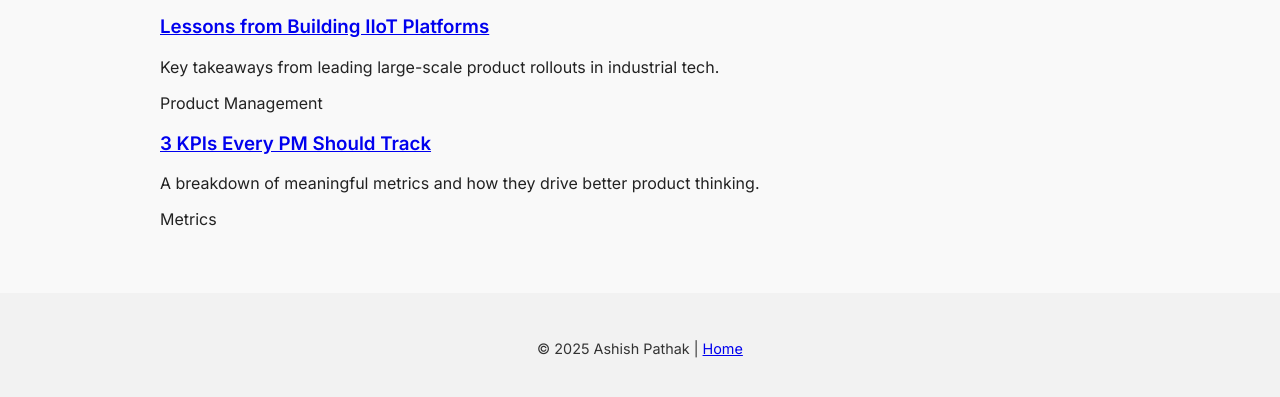
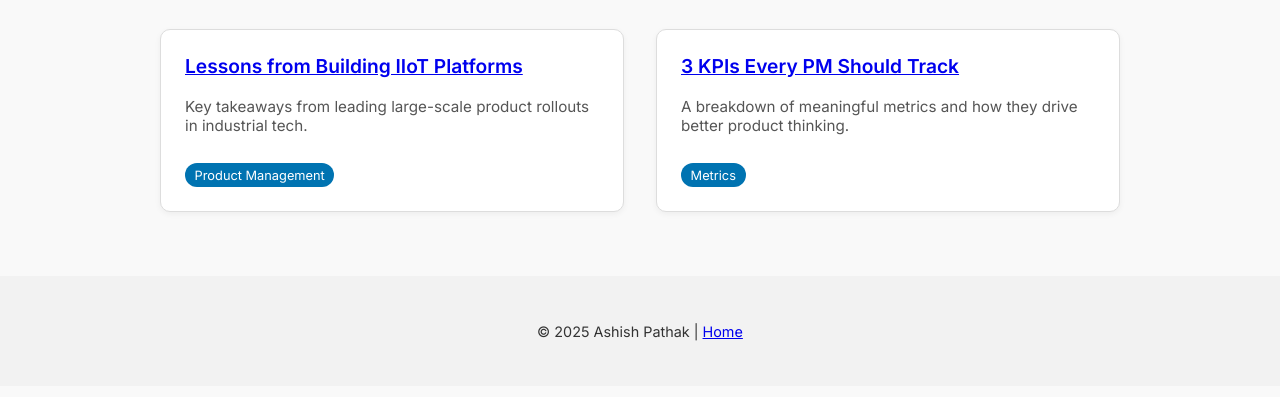
Before and after one commit to AshishPathak007/ashish-portfolio, a plain HTML site: page blog.html in a window 1280 px wide. Shown: the part 189-586 px from the top of the page. Drawn offline with Linux system fonts and the light colour scheme.

Commit message:
Update style.css

```diff
--- a/style.css
+++ b/style.css
@@ -83,6 +83,47 @@ body {
 .dark-mode .kpi-item {
   background: #2c2c2c;
   color: #f0f0f0;
+}
+
+/* Blog Page */
+.blog-grid {
+  display: grid;
+  grid-template-columns: repeat(auto-fit, minmax(280px, 1fr));
+  gap: 2rem;
+  margin-top: 2rem;
+}
+
+.blog-card {
+  background: var(--white);
+  border: 1px solid #ddd;
+  padding: 1.5rem;
+  border-radius: 10px;
+  box-shadow: 0 2px 6px rgba(0,0,0,0.05);
+  transition: transform 0.3s ease;
+}
+
+.blog-card:hover {
+  transform: translateY(-6px);
+}
+
+.blog-card h3 {
+  margin-top: 0;
+  font-size: 1.2rem;
+}
+
+.blog-card p {
+  font-size: 0.95rem;
+  color: #555;
+}
+
+.blog-card .tag {
+  display: inline-block;
+  margin-top: 0.8rem;
+  background: var(--accent);
+  color: white;
+  font-size: 0.8rem;
+  padding: 0.3rem 0.6rem;
+  border-radius: 20px;
 }
 
 
```
